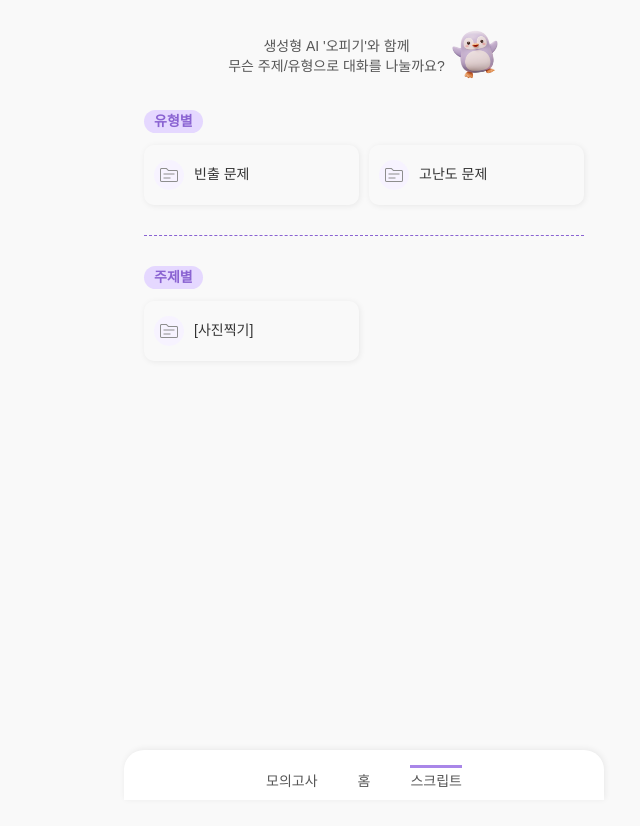
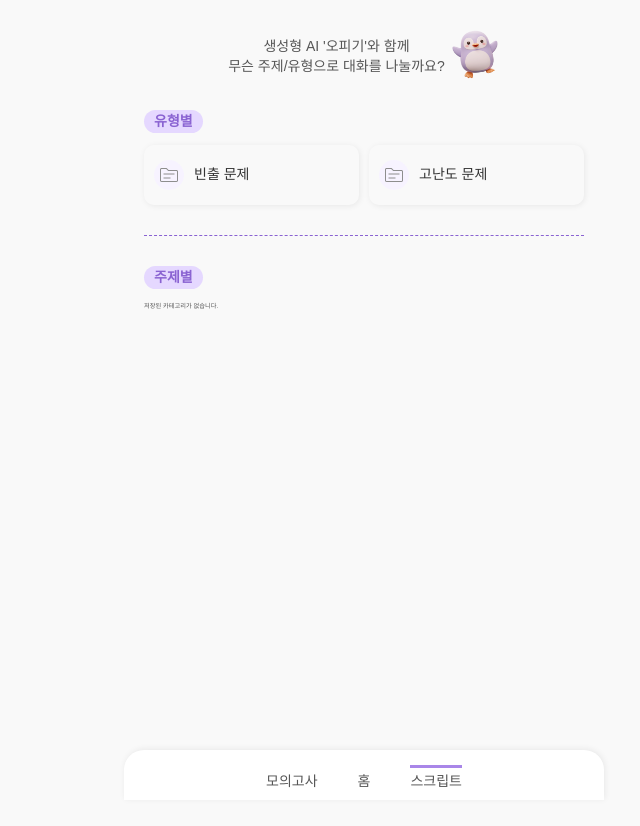
Before and after one commit to SSAFY12-B107/OmyPIc, a React (Vite) app in the folder Frontend/: page /scripts in a window 1280 px wide. Shown: the top 826 px of the page, without its empty margins (276-916 px from the left). Built offline with nearby package versions, Linux system fonts and the light colour scheme.

Commit message:
[feat] 사용자가 선택한 주제 보여주는 로직 구현

```diff
--- a/Frontend/src/hooks/useUserInfo.ts
+++ b/Frontend/src/hooks/useUserInfo.ts
@@ -5,6 +5,14 @@ import { useNavigate } from 'react-router-dom';
 import { useDispatch } from 'react-redux';
 // import { clearUser } from '../store/authSlice';
 // import { useAuth } from '../contexts/AuthContext';
+
+interface BackgroundSurvey {
+  profession: number;
+  is_student: boolean;
+  studied_lecture: number;
+  living_place: number;
+  info: string[];
+}
 
 // 사용자 정보 인터페이스 정의
 interface UserInfo {
@@ -15,9 +23,9 @@ interface UserInfo {
   target_opic_score: string;
   target_exam_date: string;
   is_onboarded: boolean;
-  background_survey: Record<string, any>;
+  background_survey: BackgroundSurvey;
   test: {
-    test_date: (string | null)[]; // 길이 제한 없는 배열
+    test_date: (string | null)[];
     test_score: (string | null)[];
   };
 }
--- a/Frontend/src/pages/home/Home.tsx
+++ b/Frontend/src/pages/home/Home.tsx
@@ -1,3 +1,4 @@
+import { useEffect } from 'react'
 import styles from "./Home.module.css";
 // import CharacterChange from "@/components/home/CharacterChange";
 import LevelChart from "@/components/home/LevelChart";
@@ -5,6 +6,8 @@ import Navbar from "@/components/common/Navbar";
 import { useTestDate } from '@/hooks/useTestDate';
 import { useGetUserInfo, useLogout } from '@/hooks/useUserInfo';
 import LoadingSpinner from "@/components/common/LoadingSpinner";
+import { useDispatch } from 'react-redux';
+import { setCategories } from '@/store/authSlice';
 
 function Home() {
   // 사용자 정보 가져오기
@@ -16,6 +19,15 @@ function Home() {
   // 시험일 계산 - API에서 받아온 데이터로 교체
   const testDateIso = userInfo?.target_exam_date || "2025-03-19T15:20:11.275000";
   const { formattedDate, dday } = useTestDate(testDateIso);
+
+  const dispatch = useDispatch(); // 추가: Redux dispatch 사용
+
+  useEffect(() => {
+    // userInfo가 로드되면 categories 설정
+    if (userInfo?.background_survey?.info) {
+      dispatch(setCategories(userInfo.background_survey.info));
+    }
+  }, [userInfo, dispatch]);
 
   // 로딩 상태 처리
   if (userInfoIsLoading) {
@@ -49,7 +61,7 @@ function Home() {
           </button>
         </div>
         <div className={styles["user-info"]}>
-          <p>Hello, {userInfo.name}!</p>
+          <p>Hello, {userInfo?.name}!</p>
           {/* <img src="" alt="" /> */}
           {/* user-img 없는 경우 */}
           <div className={styles["basic-img"]}>
--- a/Frontend/src/pages/script/ScriptMain.tsx
+++ b/Frontend/src/pages/script/ScriptMain.tsx
@@ -2,12 +2,15 @@ import { Link } from "react-router-dom";
 import styles from "./ScriptMain.module.css";
 import opigi from "@/assets/images/opigi.png";
 import Navbar from "@/components/common/Navbar";
+import { useSelector } from "react-redux";
+import { RootState } from "@/store";
 
 function ScriptMain() {
+  // Redux 스토어에서 카테고리 배열 가져오기
+  const categories = useSelector((state: RootState) => state.auth.categories);
+
   return (
     <div className={styles["script-main-container"]}>
-      {/* 공통 헤더 */}
-
       <div className={styles.scriptMain}>
         {/* 주제/유형 선택 멘트 */}
         <div className={styles["selection-title"]}>
@@ -72,8 +75,9 @@ function ScriptMain() {
         <div className={styles["category-section"]}>
           <span className={styles["category-title"]}>주제별</span>
           <div className={styles["category-list"]}>
-            {/* 경로 수정 필요 */}
-            <Link to={'/scripts/${encodeURIComponent(category)}'}>
+            {categories && categories.length > 0 ? (
+                categories.map((category: string, index: number) => (
+                  <Link key={index} to={`/scripts/${encodeURIComponent(category)}`}>
                     <div className={styles["category-item"]}>
                       <div className={styles["icon-box"]}>
                         <svg
@@ -89,9 +93,15 @@ function ScriptMain() {
                           />
                         </svg>
                       </div>
-                <p>[사진찍기]</p>
+                      <p>{category}</p>
                     </div>
                   </Link>
+                ))
+              ) : (
+                <div className={styles["no-categories"]}>
+                  <p>저장된 카테고리가 없습니다.</p>
+                </div>
+              )}
           </div>
         </div>
       </div>
--- a/Frontend/src/store/authSlice.ts
+++ b/Frontend/src/store/authSlice.ts
@@ -12,6 +12,7 @@ export interface AuthState {
   user: any | null;
   isAuthenticated: boolean;
   profileData: ProfileData;
+  categories: string[]; // 사용자가 선택한 주제 배열
   loading: boolean;
   error: string | null;
 }
@@ -25,6 +26,7 @@ const initialAuthState: AuthState = {
     currentGrade: '',
     examDate: ''
   },
+  categories: [],
   loading: false,
   error: null
 };
@@ -49,6 +51,10 @@ const authSlice = createSlice({
     setProfileData: (state, action: PayloadAction<ProfileData>) => {
       state.profileData = action.payload;
     },
+    // 카테고리 설정 액션
+    setCategories: (state, action: PayloadAction<string[]>) => {
+      state.categories = action.payload;
+    },
     setLoading: (state, action: PayloadAction<boolean>) => {
       state.loading = action.payload;
     },
@@ -64,6 +70,7 @@ export const {
   clearUser,
   setProfileField,
   setProfileData,
+  setCategories,
   setLoading,
   setError
 } = authSlice.actions;
```
Lines whose indentation alone changed are shown as unchanged.
